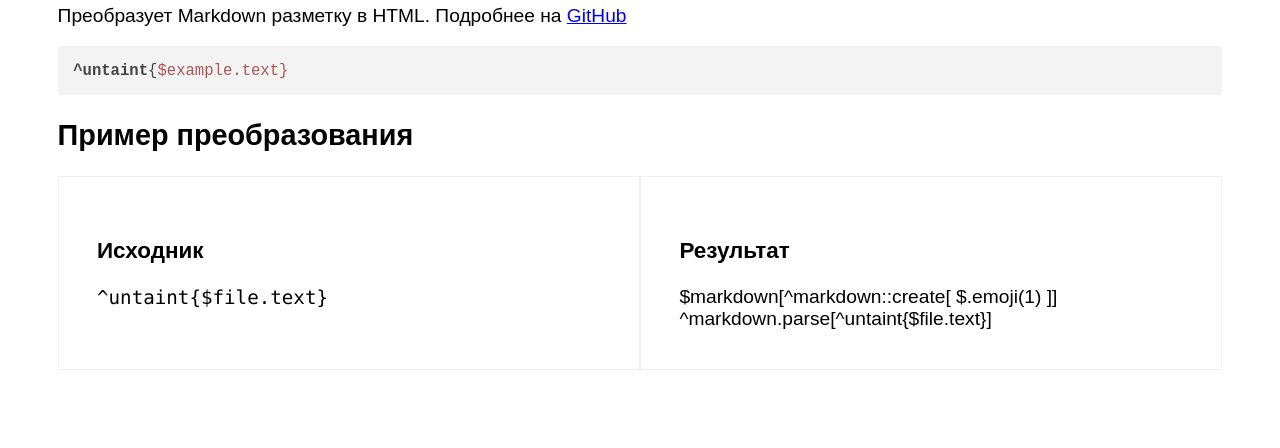
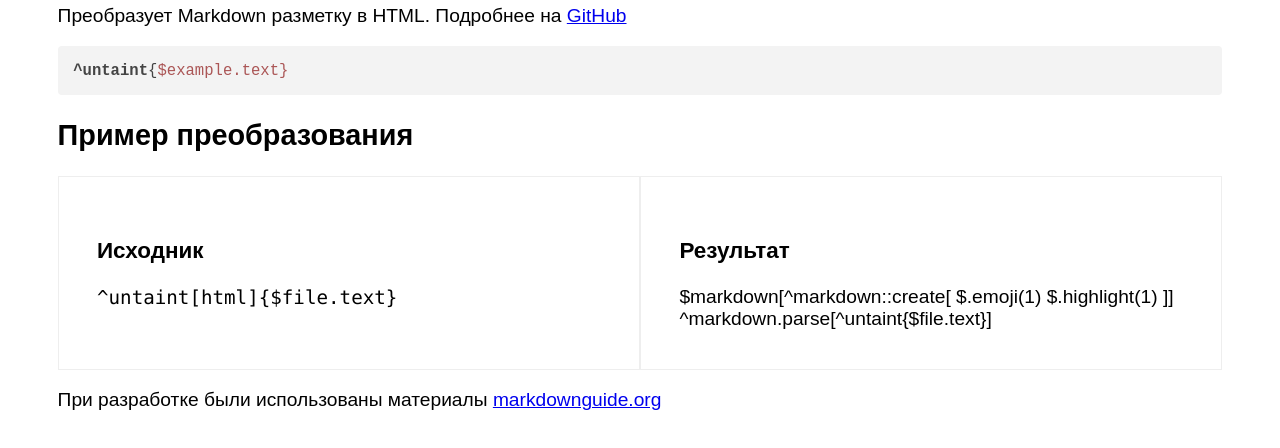
Before and after one commit to Spearance/markdown-p3, a website: page htdocs/index.html in a window 1280 px wide. Shown: the part 170-618 px from the top of the page. Drawn offline with nearby package versions, Linux system fonts and the light colour scheme.

Commit message:
fix highlight, add abbr, refactor tokens

```diff
--- a/htdocs/index.html
+++ b/htdocs/index.html
@@ -61,7 +61,7 @@ $example[^file::load[text;example.p]]
 
 	<p>Преобразует Markdown разметку в HTML. Подробнее на <a href="https://github.com/spearance/markdown-p3">GitHub</a></p>
 
-	<pre><code>^untaint{$example.text}</code></pre>
+	<pre><code class="language-parser3">^untaint{$example.text}</code></pre>
 
 	<h2>Пример преобразования</h2>
 	<article>
@@ -69,7 +69,7 @@ $example[^file::load[text;example.p]]
 		<section>
 			<h3>Исходник</h3>
 
-			<div class="pre">^untaint{$file.text}</div>
+			<div class="pre">^untaint[html]{$file.text}</div>
 		</section>
 
 		<section>
@@ -77,12 +77,15 @@ $example[^file::load[text;example.p]]
 
 			$markdown[^markdown::create[
 				$.emoji(1)
+				$.highlight(1)
 			]]
 			^markdown.parse[^untaint{$file.text}]
 		</section>
 
 	</article>
 
+	<p>При разработке были использованы материалы <a href="https://www.markdownguide.org">markdownguide.org</a>
+
 	<script>hljs.highlightAll();</script>
 </body>
 </html>
```
Also changed, not shown: README.md, dist/index.html, 2 other files.
